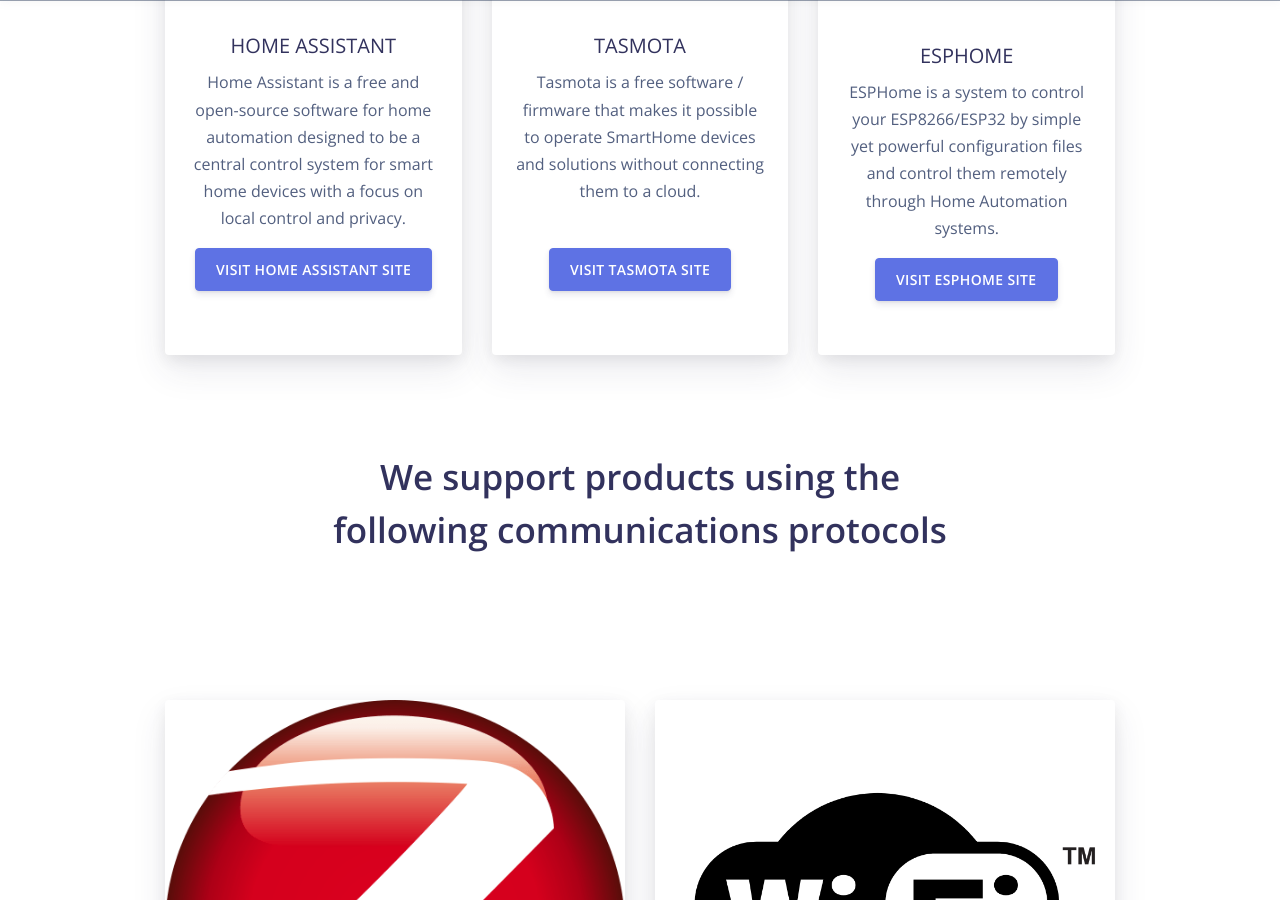
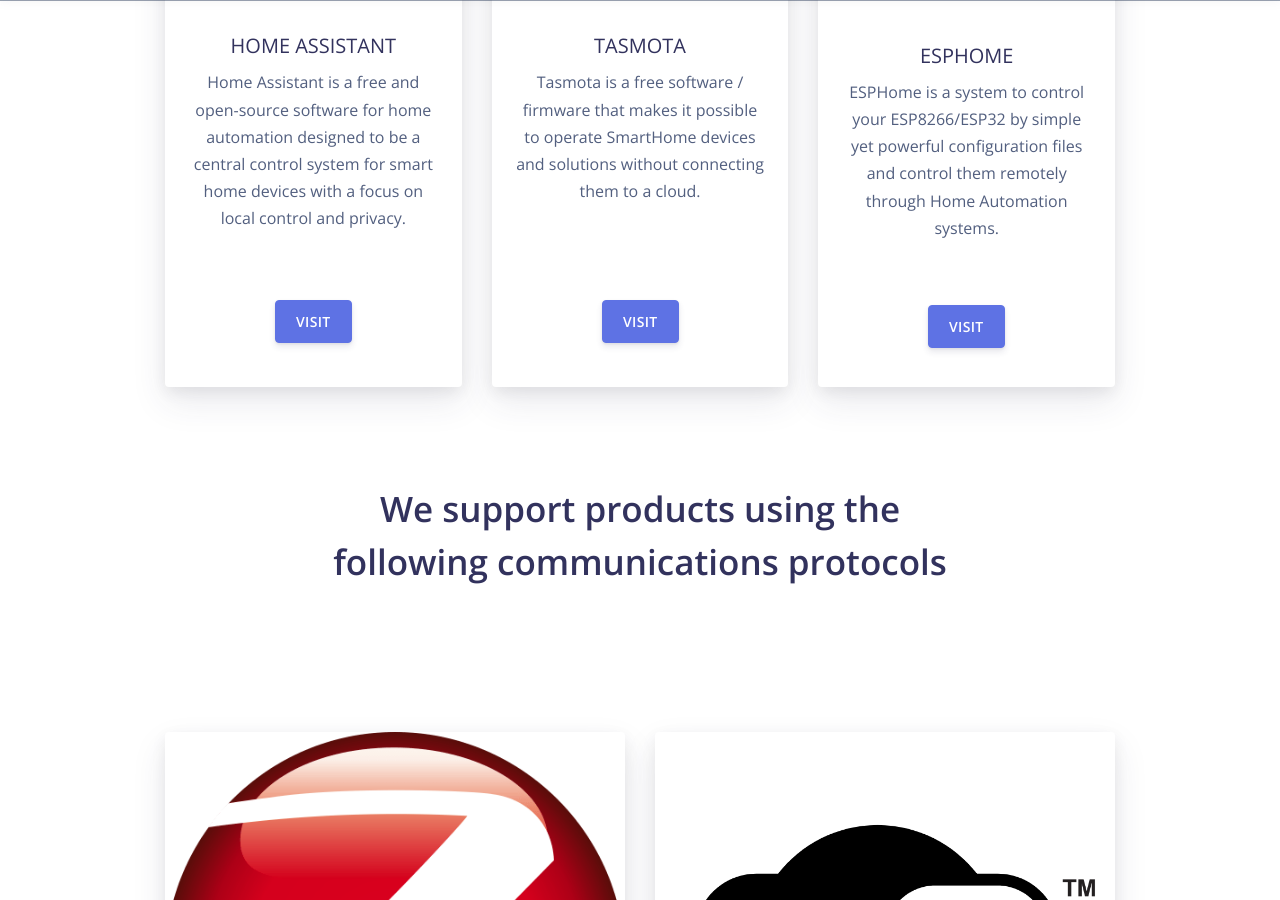
Before and after one commit to DialedIn-Aus/dialedin-aus.github.io, a Jekyll site: the page built from docs/index.html, in a window 1280 px wide and 900 px high, scrolled down 1696 px. Built offline with Jekyll 4.4.1, drawn with Linux system fonts in a browser that asks for light colours; nearby versions of some CDN libraries.

Commit message:
landing: alignment tweaks on platform cards

```diff
--- a/docs/_includes/home-dialedin.html
+++ b/docs/_includes/home-dialedin.html
@@ -46,7 +46,9 @@
               <div class="card-body text-center">
                 <h5 class="card-title text-center">HOME ASSISTANT</h5>
                 <p class="card-text">Home Assistant is a free and open-source software for home automation designed to be a central control system for smart home devices with a focus on local control and privacy.</p>
-                <a href="https://www.home-assistant.io/" target="_blank" class="btn btn-primary">Visit Home Assistant site</a>
+              </div>
+              <div class="card-body text-center">
+                <a href="https://www.home-assistant.io/" target="_blank" class="btn btn-primary">Visit</a>
               </div>
             </div>
           </div>
@@ -56,7 +58,9 @@
             <div class="card-body text-center">
               <h5 class="card-title text-center">TASMOTA</h5>
               <p class="card-text">Tasmota is a free software / firmware that makes it possible to operate SmartHome devices and solutions without connecting them to a cloud. <br><br></p>
-              <a href="https://tasmota.github.io/docs/" target="_blank" class="btn btn-primary">Visit Tasmota site</a>
+            </div>
+            <div class="card-body text-center">
+              <a href="https://tasmota.github.io/docs/" target="_blank" class="btn btn-primary">Visit</a>
             </div>
           </div>
         </div>
@@ -66,7 +70,9 @@
             <div class="card-body text-center">
               <h5 class="card-title text-center">ESPHOME</h5>
               <p class="card-text">ESPHome is a system to control your ESP8266/ESP32 by simple yet powerful configuration files and control them remotely through Home Automation systems.</p>
-              <a href="https://esphome.io/" target="_blank" class="btn btn-primary">Visit ESPHome site</a>
+            </div>
+            <div class="card-body text-center">
+              <a href="https://esphome.io/" target="_blank" class="btn btn-primary">Visit</a>
             </div>
           </div>
         </div>
```
